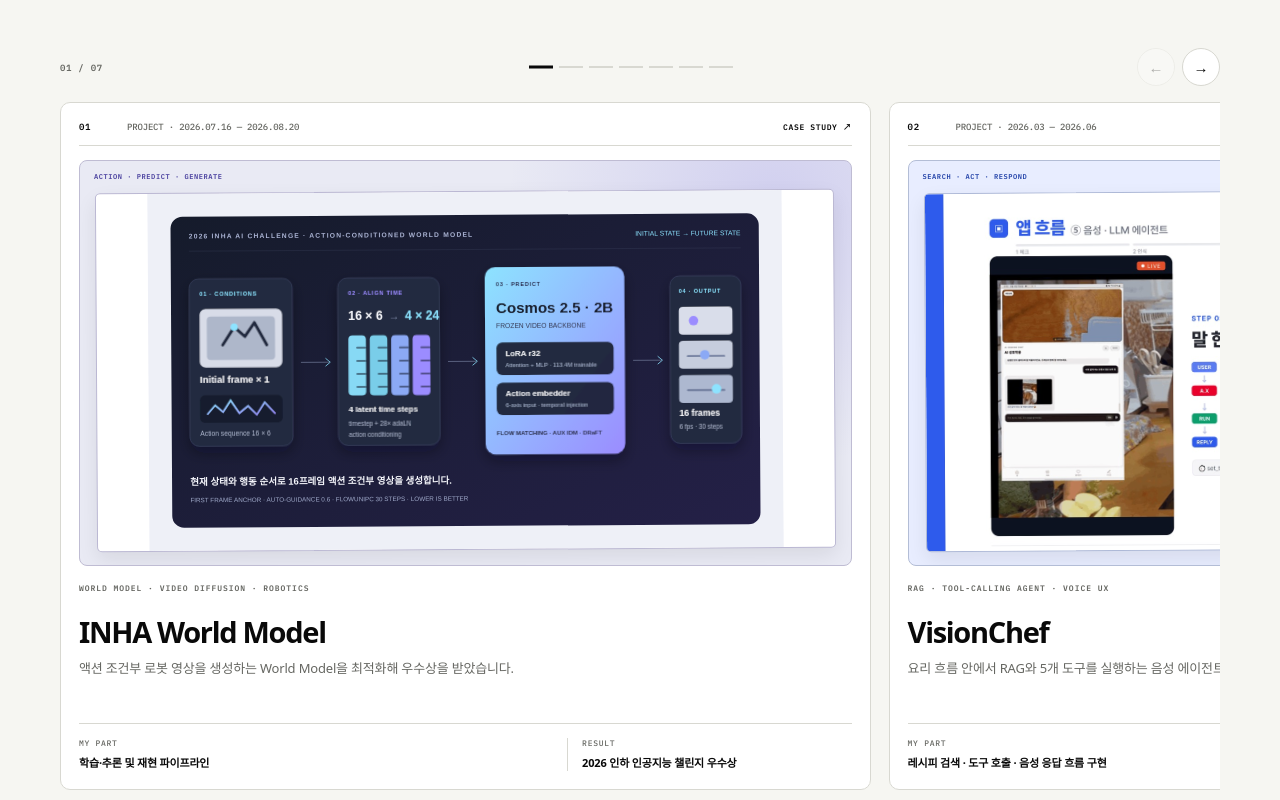
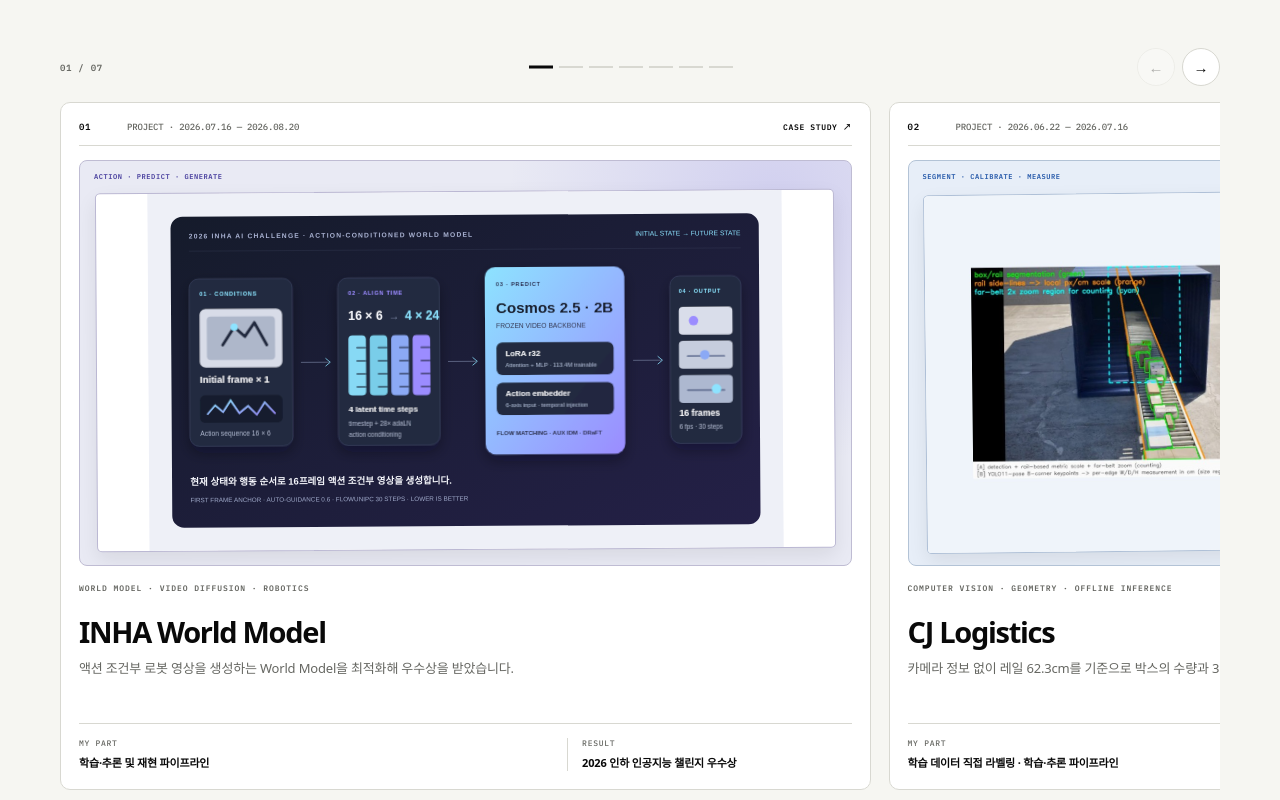
Before and after one commit to JM-KIMM/JM-KIMM.github.io, a React (Vite) app: page /#/ in a window 1280 px wide. Shown: the part 3040-3840 px from the top of the page. Built offline with nearby package versions, Linux system fonts and the light colour scheme; a web font is replaced by a local one.

Commit message:
Fix recent project order

```diff
--- a/src/components/ProjectCarousel.tsx
+++ b/src/components/ProjectCarousel.tsx
@@ -7,7 +7,7 @@
 
 export default function ProjectCarousel({ projects }: { projects: Project[] }) {
   const location = useLocation()
-  const storageKey = `project-carousel:${location.pathname}`
+  const storageKey = `project-carousel:v2:${location.pathname}`
   const trackRef = useRef<HTMLDivElement>(null)
   const frameRef = useRef<number | null>(null)
   const pointerStartRef = useRef<number | null>(null)
--- a/src/data/projects.ts
+++ b/src/data/projects.ts
@@ -46,7 +46,7 @@
     hasImplementation: true,
   },
   {
-    sortKey: '2026-06-22',
+    sortKey: '2026-07-16',
     slug: 'cj-logistics-3d-box',
     type: 'Project',
     title: 'CJ대한통운 · CCTV 기반 박스 수량 및 3D 크기 추정',
```
